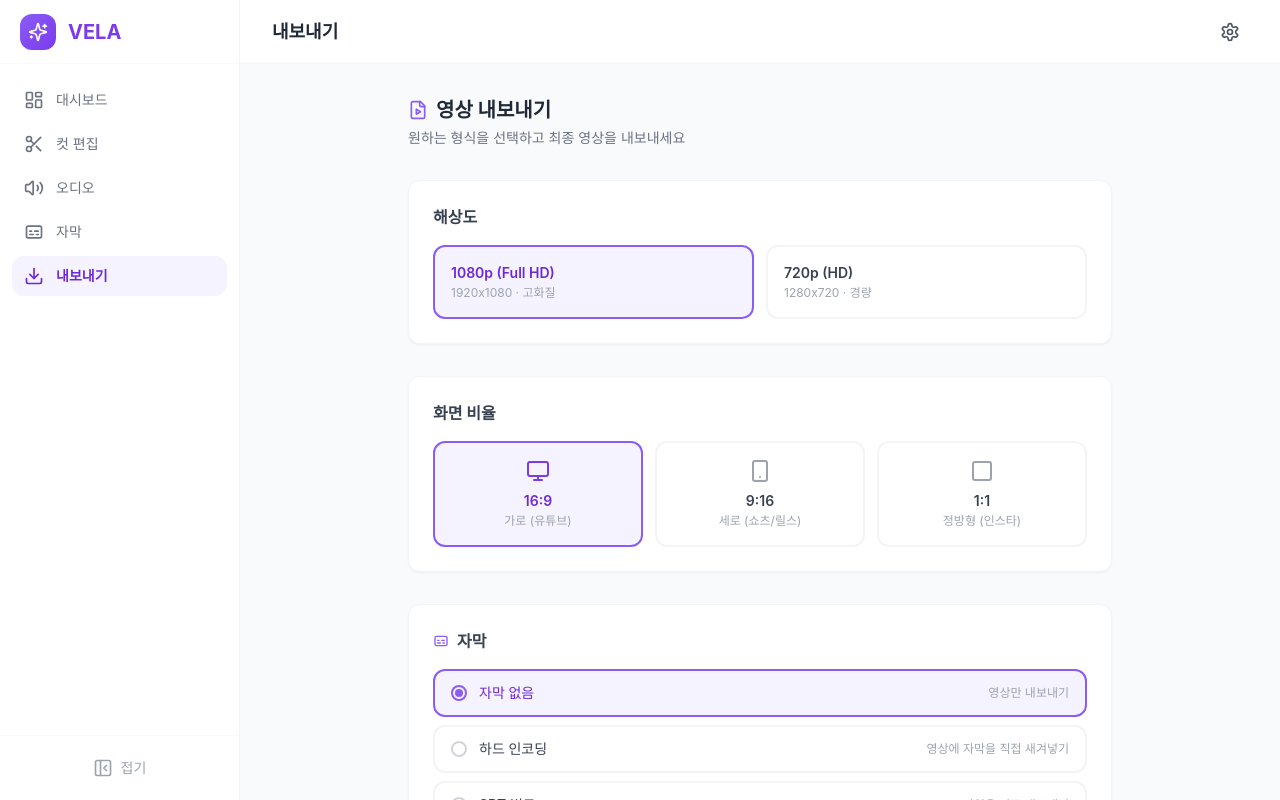
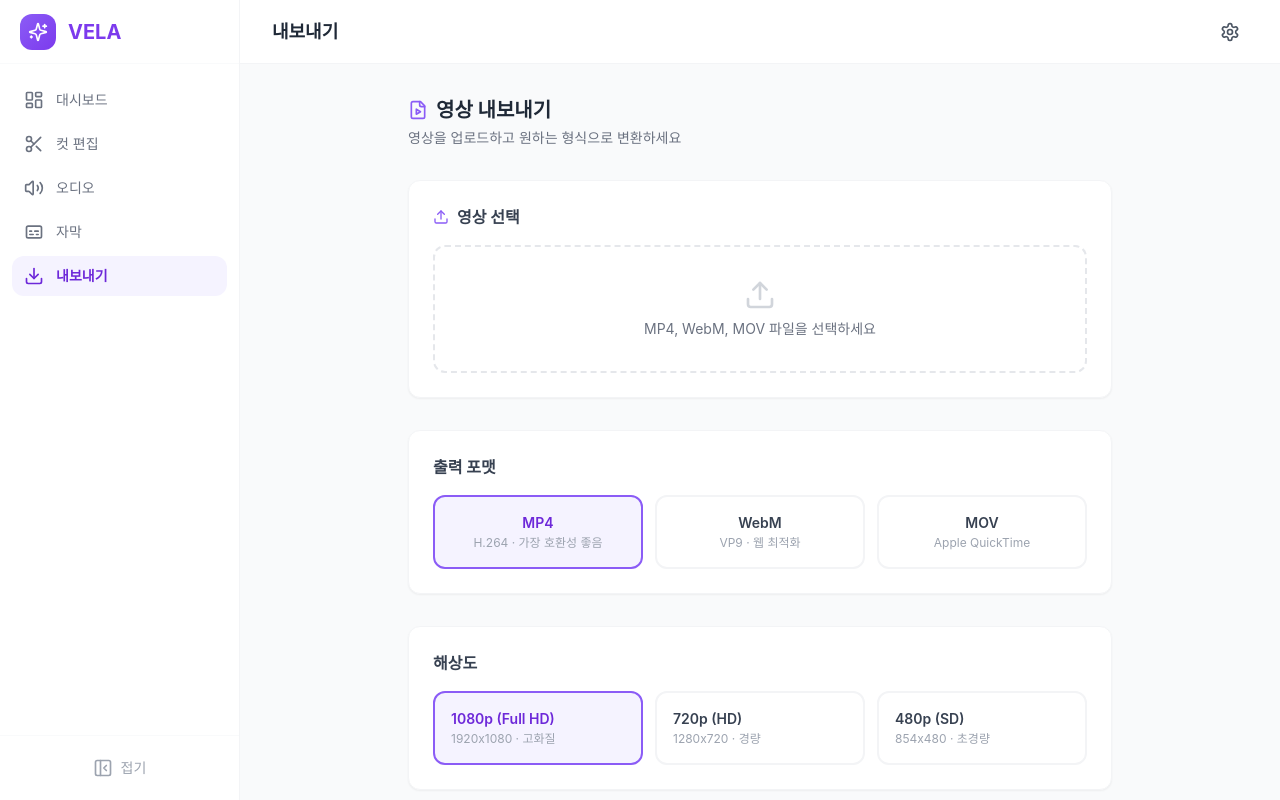
Before and after one commit to ddabini/claude-automation, a React (Vite) app in the folder 08_ai-video-studio/frontend/: page /export in a window 1280 px wide. Built offline with nearby package versions, Linux system fonts and the light colour scheme; a web font is replaced by a local one.

Commit message:
[auto-save] Export.tsx 수정

```diff
--- a/08_ai-video-studio/frontend/src/pages/Export.tsx
+++ b/08_ai-video-studio/frontend/src/pages/Export.tsx
@@ -1,33 +1,40 @@
 /**
  * pages/Export.tsx — 내보내기 페이지
  *
- * 완성된 영상을 원하는 형식으로 내보내는 페이지입니다.
- * - 해상도 선택 (1080p / 720p)
- * - 비율 선택 (16:9 가로 / 9:16 세로 / 1:1 정방형)
- * - 자막 모드 선택 (없음 / 하드 인코딩 / SRT 별도)
- * - 내보내기 실행 + 다운로드
+ * 영상을 업로드하고 원하는 형식(해상도, 비율, 포맷)으로 변환하여 내보냅니다.
  */
-import React, { useState } from 'react';
+import React, { useState, useRef } from 'react';
 import {
   Download,
   Monitor,
   Smartphone,
   Square,
-  Captions,
   FileVideo,
   Check,
   Loader2,
   ArrowRight,
+  Upload,
+  Film,
 } from 'lucide-react';
+import { uploadVideo, exportVideo } from '@/services/api';
+import type { VideoMeta } from '@/types';
 
 // ─────────────────────────────────────
 // 옵션 데이터
 // ─────────────────────────────────────
 
+/** 포맷 옵션 */
+const formats = [
+  { value: 'mp4', label: 'MP4', description: 'H.264 · 가장 호환성 좋음' },
+  { value: 'webm', label: 'WebM', description: 'VP9 · 웹 최적화' },
+  { value: 'mov', label: 'MOV', description: 'Apple QuickTime' },
+];
+
 /** 해상도 옵션 */
 const resolutions = [
   { value: '1080p', label: '1080p (Full HD)', description: '1920x1080 · 고화질' },
   { value: '720p', label: '720p (HD)', description: '1280x720 · 경량' },
+  { value: '480p', label: '480p (SD)', description: '854x480 · 초경량' },
 ];
 
 /** 비율 옵션 */
@@ -37,37 +44,84 @@ const ratios = [
   { value: '1:1', label: '1:1', description: '정방형 (인스타)', icon: Square },
 ];
 
-/** 자막 모드 옵션 */
-const subtitleModes = [
-  { value: 'none', label: '자막 없음', description: '영상만 내보내기' },
-  { value: 'hardcode', label: '하드 인코딩', description: '영상에 자막을 직접 새겨넣기' },
-  { value: 'srt', label: 'SRT 별도', description: 'SRT 파일을 따로 내보내기' },
-];
-
 // ─────────────────────────────────────
 // 내보내기 페이지 컴포넌트
 // ─────────────────────────────────────
 
 const Export: React.FC = () => {
+  // ── 영상 상태 ──
+  const [video, setVideo] = useState<VideoMeta | null>(null);
+  const [isUploading, setIsUploading] = useState(false);
+  const fileInputRef = useRef<HTMLInputElement>(null);
+
   // ── 설정 상태 ──
+  const [format, setFormat] = useState('mp4');
   const [resolution, setResolution] = useState('1080p');
   const [ratio, setRatio] = useState('16:9');
-  const [subtitleMode, setSubtitleMode] = useState('none');
+
+  // ── 내보내기 상태 ──
   const [isExporting, setIsExporting] = useState(false);
   const [exportComplete, setExportComplete] = useState(false);
+  const [downloadUrl, setDownloadUrl] = useState('');
+  const [exportFileName, setExportFileName] = useState('');
+  const [error, setError] = useState('');
+
+  // ── 영상 업로드 ──
+  const handleFileSelect = async (e: React.ChangeEvent<HTMLInputElement>) => {
+    const file = e.target.files?.[0];
+    if (!file) return;
+
+    setIsUploading(true);
+    setError('');
+    setExportComplete(false);
+
+    try {
+      const result = await uploadVideo(file);
+      if (result.success) {
+        setVideo(result.video);
+      }
+    } catch (err: any) {
+      setError(err.response?.data?.error || '업로드 실패');
+    } finally {
+      setIsUploading(false);
+    }
+  };
 
   // ── 내보내기 실행 ──
   const handleExport = async () => {
+    if (!video) return;
+
     setIsExporting(true);
     setExportComplete(false);
+    setError('');
 
     try {
-      // TODO: 백엔드 연동 시 실제 내보내기 API 호출
-      await new Promise((resolve) => setTimeout(resolve, 3000));
-      setExportComplete(true);
+      const result = await exportVideo({
+        videoPath: video.uploadPath,
+        format,
+        resolution,
+        aspectRatio: ratio,
+      });
+
+      if (result.success) {
+        setDownloadUrl(result.downloadUrl);
+        setExportFileName(result.fileName);
+        setExportComplete(true);
+      }
+    } catch (err: any) {
+      setError(err.response?.data?.error || '내보내기 실패');
     } finally {
       setIsExporting(false);
     }
+  };
+
+  // ── 다운로드 ──
+  const handleDownload = () => {
+    if (!downloadUrl) return;
+    const a = document.createElement('a');
+    a.href = downloadUrl;
+    a.download = exportFileName;
+    a.click();
   };
 
   return (
@@ -79,14 +133,90 @@ const Export: React.FC = () => {
           영상 내보내기
         </h2>
         <p className="text-gray-500 text-sm mt-1">
-          원하는 형식을 선택하고 최종 영상을 내보내세요
+          영상을 업로드하고 원하는 형식으로 변환하세요
         </p>
       </div>
+
+      {/* ── 영상 업로드 ── */}
+      <section className="card p-6">
+        <h3 className="font-bold text-gray-700 mb-4 flex items-center gap-2">
+          <Upload className="w-4 h-4 text-primary-500" />
+          영상 선택
+        </h3>
+
+        {video ? (
+          <div className="flex items-center justify-between bg-gray-50 p-4 rounded-xl">
+            <div className="flex items-center gap-3">
+              <Film className="w-5 h-5 text-primary-500" />
+              <div>
+                <p className="font-medium text-sm text-gray-800">{video.fileName}</p>
+                <p className="text-xs text-gray-400">
+                  {video.width}x{video.height} · {Math.round(video.duration)}초 · {(video.fileSize / 1024 / 1024).toFixed(1)}MB
+                </p>
+              </div>
+            </div>
+            <button
+              onClick={() => fileInputRef.current?.click()}
+              className="btn-outline text-xs px-3 py-1.5"
+            >
+              변경
+            </button>
+          </div>
+        ) : (
+          <button
+            onClick={() => fileInputRef.current?.click()}
+            disabled={isUploading}
+            className="w-full border-2 border-dashed border-gray-200 rounded-xl p-8 text-center
+                       hover:border-primary-300 hover:bg-primary-50/30 transition-colors"
+          >
+            {isUploading ? (
+              <Loader2 className="w-8 h-8 text-primary-400 animate-spin mx-auto mb-2" />
+            ) : (
+              <Upload className="w-8 h-8 text-gray-300 mx-auto mb-2" />
+            )}
+            <p className="text-sm text-gray-500">
+              {isUploading ? '업로드 중...' : 'MP4, WebM, MOV 파일을 선택하세요'}
+            </p>
+          </button>
+        )}
+
+        <input
+          ref={fileInputRef}
+          type="file"
+          accept="video/*"
+          onChange={handleFileSelect}
+          className="hidden"
+        />
+      </section>
+
+      {/* ── 포맷 선택 ── */}
+      <section className="card p-6">
+        <h3 className="font-bold text-gray-700 mb-4">출력 포맷</h3>
+        <div className="grid grid-cols-3 gap-3">
+          {formats.map((opt) => (
+            <button
+              key={opt.value}
+              onClick={() => setFormat(opt.value)}
+              className={`p-4 rounded-xl border-2 text-center transition-all
+                ${
+                  format === opt.value
+                    ? 'border-primary-500 bg-primary-50'
+                    : 'border-gray-100 hover:border-primary-200'
+                }`}
+            >
+              <p className={`font-semibold text-sm ${format === opt.value ? 'text-primary-700' : 'text-gray-700'}`}>
+                {opt.label}
+              </p>
+              <p className="text-xs text-gray-400 mt-0.5">{opt.description}</p>
+            </button>
+          ))}
+        </div>
+      </section>
 
       {/* ── 해상도 선택 ── */}
       <section className="card p-6">
         <h3 className="font-bold text-gray-700 mb-4">해상도</h3>
-        <div className="grid grid-cols-2 gap-3">
+        <div className="grid grid-cols-3 gap-3">
           {resolutions.map((opt) => (
             <button
               key={opt.value}
@@ -139,56 +269,22 @@ const Export: React.FC = () => {
         </div>
       </section>
 
-      {/* ── 자막 모드 선택 ── */}
-      <section className="card p-6">
-        <h3 className="font-bold text-gray-700 mb-4 flex items-center gap-2">
-          <Captions className="w-4 h-4 text-primary-500" />
-          자막
-        </h3>
-        <div className="space-y-2">
-          {subtitleModes.map((opt) => (
-            <button
-              key={opt.value}
-              onClick={() => setSubtitleMode(opt.value)}
-              className={`w-full flex items-center justify-between px-4 py-3 rounded-xl border-2 transition-all
-                ${
-                  subtitleMode === opt.value
-                    ? 'border-primary-500 bg-primary-50'
-                    : 'border-gray-100 hover:border-primary-200'
-                }`}
-            >
-              <div className="flex items-center gap-3">
-                <div
-                  className={`w-4 h-4 rounded-full border-2 flex items-center justify-center
-                    ${
-                      subtitleMode === opt.value
-                        ? 'border-primary-500'
-                        : 'border-gray-300'
-                    }`}
-                >
-                  {subtitleMode === opt.value && (
-                    <div className="w-2 h-2 rounded-full bg-primary-500" />
-                  )}
-                </div>
-                <span className={`font-medium text-sm ${subtitleMode === opt.value ? 'text-primary-700' : 'text-gray-700'}`}>
-                  {opt.label}
-                </span>
-              </div>
-              <span className="text-xs text-gray-400">{opt.description}</span>
-            </button>
-          ))}
+      {/* ── 에러 표시 ── */}
+      {error && (
+        <div className="bg-red-50 text-red-600 px-4 py-3 rounded-xl text-sm">
+          {error}
         </div>
-      </section>
+      )}
 
       {/* ── 내보내기 요약 + 버튼 ── */}
       <section className="card p-6">
         {/* 설정 요약 */}
         <div className="flex items-center gap-2 text-sm text-gray-600 mb-4">
+          <span className="bg-gray-100 px-2.5 py-1 rounded-lg font-medium">{format.toUpperCase()}</span>
+          <ArrowRight className="w-3 h-3 text-gray-300" />
           <span className="bg-gray-100 px-2.5 py-1 rounded-lg font-medium">{resolution}</span>
           <ArrowRight className="w-3 h-3 text-gray-300" />
           <span className="bg-gray-100 px-2.5 py-1 rounded-lg font-medium">{ratio}</span>
-          <ArrowRight className="w-3 h-3 text-gray-300" />
-          <span className="bg-gray-100 px-2.5 py-1 rounded-lg font-medium">MP4 (H.264)</span>
         </div>
 
         {/* 내보내기 버튼 */}
@@ -199,13 +295,11 @@ const Export: React.FC = () => {
               <span className="font-medium">내보내기 완료!</span>
             </div>
             <button
-              onClick={() => {
-                /* 다운로드 */
-              }}
+              onClick={handleDownload}
               className="w-full btn-primary py-4 flex items-center justify-center gap-2"
             >
               <Download className="w-5 h-5" />
-              MP4 다운로드
+              {exportFileName} 다운로드
             </button>
             <button
               onClick={() => setExportComplete(false)}
@@ -217,18 +311,19 @@ const Export: React.FC = () => {
         ) : (
           <button
             onClick={handleExport}
-            disabled={isExporting}
-            className="w-full btn-primary py-4 text-base flex items-center justify-center gap-2"
+            disabled={isExporting || !video}
+            className="w-full btn-primary py-4 text-base flex items-center justify-center gap-2
+                       disabled:opacity-50 disabled:cursor-not-allowed"
           >
             {isExporting ? (
               <>
                 <Loader2 className="w-5 h-5 animate-spin" />
-                내보내는 중...
+                변환 중...
               </>
             ) : (
               <>
                 <Download className="w-5 h-5" />
-                영상 내보내기
+                {video ? '영상 내보내기' : '영상을 먼저 업로드하세요'}
               </>
             )}
           </button>
```
